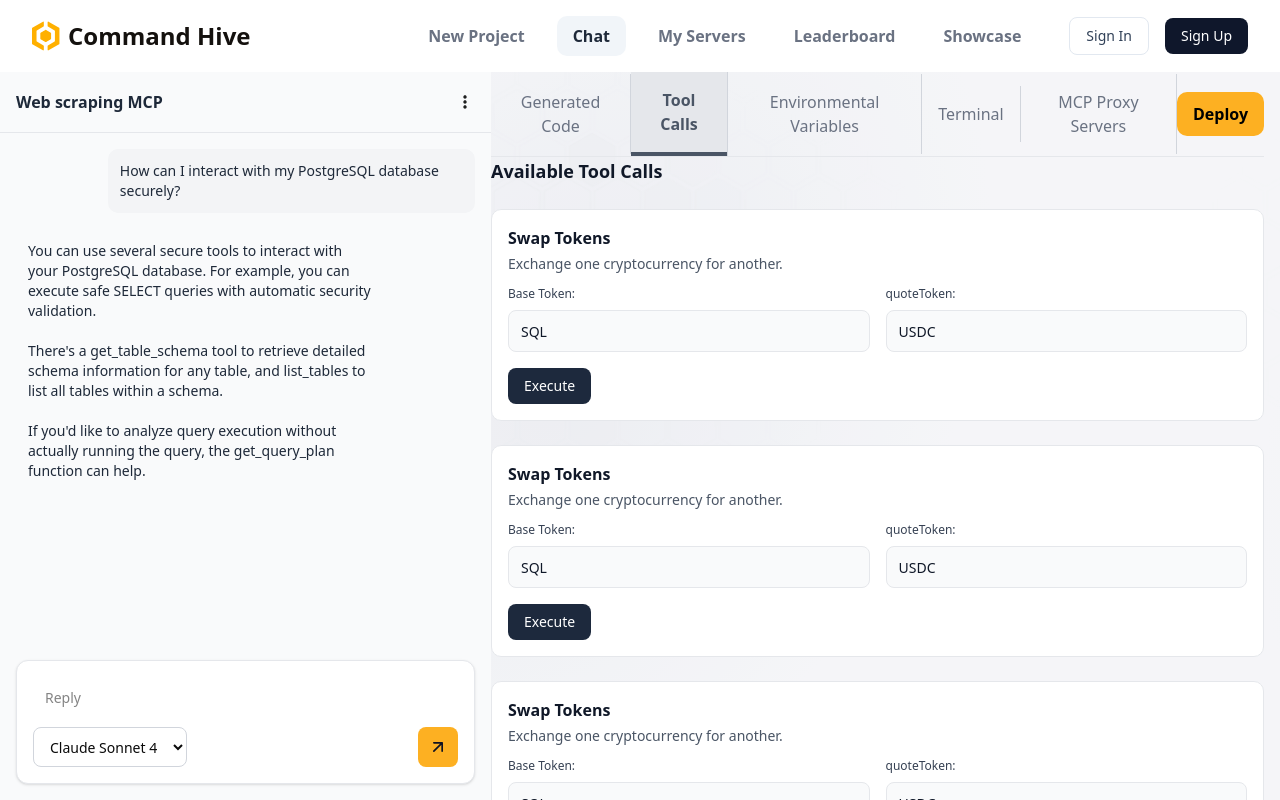
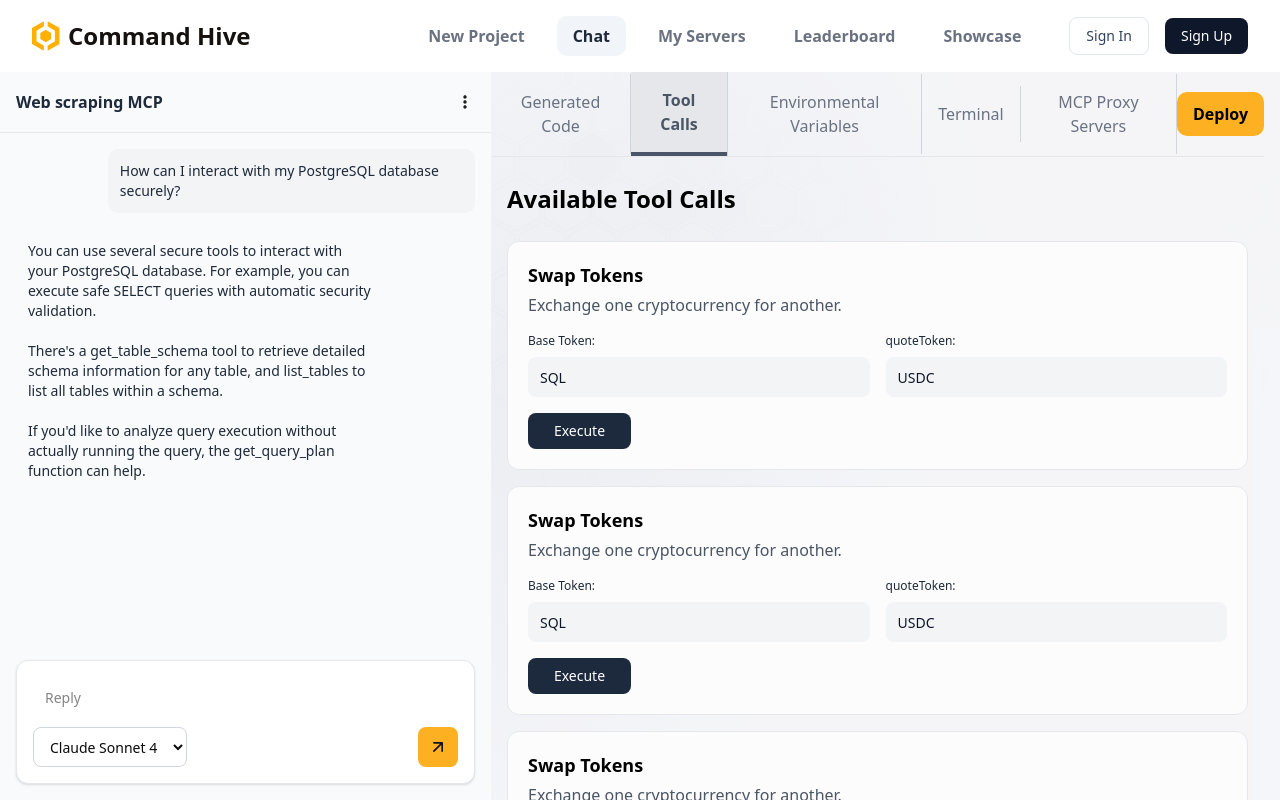
Before and after one commit to thecurioussailor/cammand-hive, a Next.js app: page /chat in a window 1280 px wide. Both pictures are taken after a click on the button "Tool Calls". Built offline with nearby package versions, Linux system fonts and the light colour scheme.

Commit message:
added tool calls

```diff
--- a/components/ToolsCall.tsx
+++ b/components/ToolsCall.tsx
@@ -30,36 +30,37 @@
   };
 
   return (
-    <div className="h-full">
-      <h2 className="text-lg font-semibold text-gray-900 mb-6">Available Tool Calls</h2>
-
-      <div className="space-y-6">
+    <div className="h-full flex flex-col px-4 pb-6">
+      <div className="flex items-center py-6">
+        <h3 className="text-[24px] font-semibold text-black">Available Tool Calls</h3>
+      </div>
+      <div className="flex flex-col gap-4">
         {toolCalls.map((tool) => (
-          <div key={tool.id} className="bg-white rounded-lg border border-gray-200 p-4">
-            <div className="mb-3">
-              <h3 className="text-base font-semibold text-gray-900 mb-1">
+          <div key={tool.id} className="bg-[#FCFCFD] rounded-[12px] border border-gray-200 p-5 flex flex-col gap-4">
+            <div className="flex flex-col gap-1">
+              <h3 className="text-[18px] font-semibold text-black">
                 {tool.title}
               </h3>
-              <p className="text-sm text-gray-600">
+              <p className="text-[16px] text-gray-600">
                 {tool.description}
               </p>
             </div>
 
-            <div className="grid grid-cols-2 gap-4 mb-4">
-              <div>
-                <label className="block text-xs font-medium text-gray-700 mb-2">
+            <div className="grid grid-cols-2 gap-4">
+              <div className="flex flex-col gap-2">
+                <label className="block text-xs font-medium text-gray-800">
                   Base Token:
                 </label>
-                <div className="bg-gray-50 border border-gray-200 rounded-md px-3 py-2">
+                <div className="bg-gray-100 rounded-[8px] px-3 py-2">
                   <span className="text-sm text-gray-900">{tool.baseToken}</span>
                 </div>
               </div>
 
-              <div>
-                <label className="block text-xs font-medium text-gray-700 mb-2">
+              <div className="flex flex-col gap-2">
+                <label className="block text-xs font-medium text-gray-800">
                   quoteToken:
                 </label>
-                <div className="bg-gray-50 border border-gray-200 rounded-md px-3 py-2">
+                <div className="bg-gray-100 rounded-[8px] px-3 py-2">
                   <span className="text-sm text-gray-900">{tool.quoteToken}</span>
                 </div>
               </div>
@@ -67,7 +68,7 @@
 
             <button
               onClick={() => handleExecute(tool.id)}
-              className="px-4 py-2 bg-slate-800 hover:bg-slate-700 text-white text-sm font-medium rounded-md transition-colors"
+              className="px-4 py-2 w-[103px] bg-slate-800 hover:bg-slate-700 text-white text-sm font-medium rounded-md transition-colors"
             >
               Execute
             </button>
```
